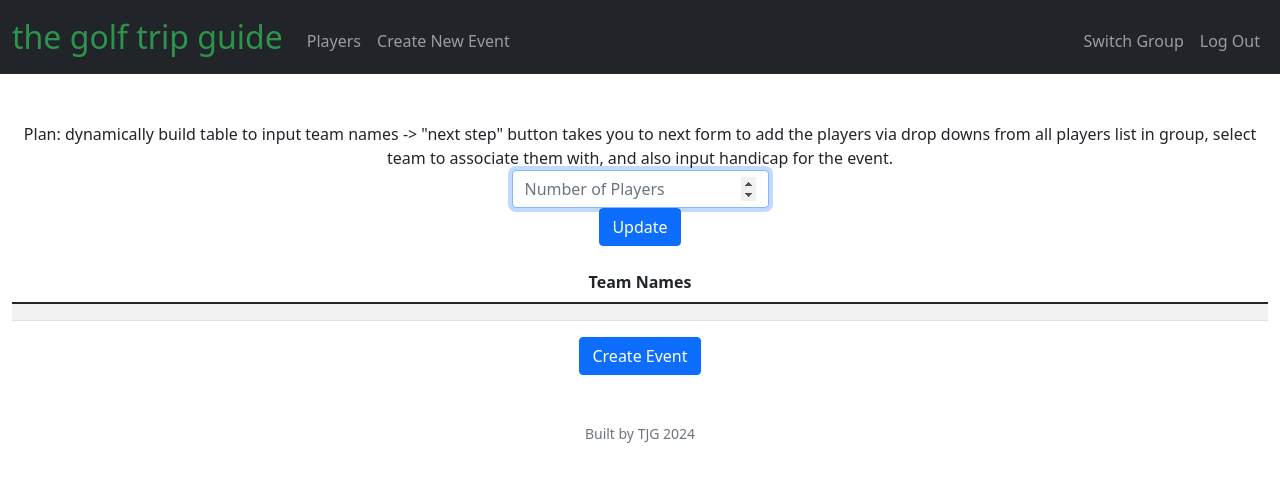
After one commit to tjg14/FD24mySQL, a Flask app: page /create_event in a window 1280 px wide. The commit adds this page. Shown: the top 482 px of the page. Run offline with Flask 3, Linux system fonts and the light colour scheme; a user stored in the database is signed in; lists and menus that the app fills with data are empty; some libraries are stand-ins or nearby versions.

Commit message:
create event started

```diff
--- a/app.py
+++ b/app.py
@@ -279,16 +279,35 @@ def edit_delete_player_complete():
 
     if request.method == "POST":
 
-       # Check if edit or delete request
-       edit_or_delete = request.form.get("edit_or_delete")
+        # Check if edit or delete request
+        edit_or_delete = request.form.get("edit_or_delete")
+        player_name = request.form.get("player_name")
 
-       if edit_or_delete == "edit":
-           new_player_name = request.form.get("new_player_name")
-           return apology("i plan to change players name")
-       elif edit_or_delete == "delete":
-           player_name = request.form.get("player_name")
-           #Check again no scores
-           return apology("i will delete this player")
+        if edit_or_delete == "edit":
+            new_player_name = request.form.get("new_player_name")
+            db.execute("UPDATE players SET player_name = ? WHERE player_name = ? AND group_id = ?",
+                new_player_name, player_name, session["group_id"])
+        elif edit_or_delete == "delete":
+            #Check again no scores
+            player_id = db.execute("SELECT * FROM players WHERE group_id = ? AND player_name =?", session["group_id"], player_name)[0]["id"]
+            player_scores = db.execute("SELECT * FROM scores WHERE player_id = ?", player_id)
+            if len(player_scores):
+                return apology("can't delete player with score history", 400)
 
+            #Delete from players database
+            db.execute("DELETE FROM players WHERE id = ?", player_id)
+        else:
+            return apology("no edit or delete request")
+
+        return redirect("/players")
     else:
         return redirect("/players")
+
+
+@app.route("/create_event", methods=["GET", "POST"])
+@login_required
+@group_login_required
+def create_event():
+    """Create Event"""
+
+    return render_template("create_event.html")
--- a/static/styles.css
+++ b/static/styles.css
@@ -36,3 +36,7 @@ nav .navbar-brand .group_title
 #player_table {
     vertical-align: middle;
 }
+
+.my-footer {
+    bottom: 0;
+}
--- /dev/null
+++ b/templates/create_event.html
@@ -0,0 +1,35 @@
+{% extends "layout.html" %}
+
+{% block title %}
+    Create Event
+{% endblock %}
+
+{% block main %}
+Plan: dynamically build table to input team names -> "next step" button takes you to next form to add the players via drop downs
+from all players list in group, select team to associate them with, and also input handicap for the event.
+    <form action="/create_event" method="post" id="create_event-form">
+        <div class="mb-3">
+            <input autocomplete="off" autofocus class="form-control mx-auto w-auto" name="num_players" placeholder="Number of Players" type="number">
+            <button class="btn btn-primary" id = "create_gruop-btn">Update</button>
+        </div>
+        <p></p>
+        <div>
+            <table class="table table-hover table-striped">
+                <thead>
+                    <tr>
+                        <th>Team Names</th>
+                    </tr>
+                </thead>
+                <tbody>
+                    <tr>
+                        <td></td>
+                    </tr>
+                </tbody>
+            </table>
+        </div>
+        <button class="btn btn-primary" id = "create_gruop-btn" type="submit">Create Event</button>
+    </form>
+    <script>
+
+    </script>
+{% endblock %}
--- a/templates/edit_delete_player.html
+++ b/templates/edit_delete_player.html
@@ -12,6 +12,7 @@
             <p>Current Name: {{ player_name }}</p>
             <form  action="/edit_delete_player_complete" method="post">
                 <input name="new_player_name" type="text" placeholder="New Player Name">
+                <input name="player_name" type="hidden" value="{{ player_name }}">
                 <input name="edit_or_delete" type="hidden" value="edit">
                 <button class="btn btn-primary" type="submit">Change Name</button>
             </form>
@@ -22,7 +23,7 @@
             <p>Current Name: {{ player_name }}</p>
             <p>Are you sure you want to delete this player?</p>
             <form action="/edit_delete_player_complete" method="post">
-                <input name="player_name_delete" type="hidden" value="{{ player_name }}">
+                <input name="player_name" type="hidden" value="{{ player_name }}">
                 <input name="edit_or_delete" type="hidden" value="delete">
                 <button class="btn btn-primary" type="submit">Delete Player</button>
             </form>
--- a/templates/layout.html
+++ b/templates/layout.html
@@ -38,7 +38,7 @@
                     {% elif session["user_id"] %}
                         <ul class="navbar-nav me-auto mt-2">
                             <li class="nav-item"><a class="nav-link" href="/players">Players</a></li>
-                            <li class="nav-item"><a class="nav-link" href="/">Create New Event</a></li>
+                            <li class="nav-item"><a class="nav-link" href="/create_event">Create New Event</a></li>
                         </ul>
                         <ul class="navbar-nav ms-auto mt-2">
                             <li class="nav-item"><a class="nav-link" href="/group">Switch Group</a></li>
```
Also changed, not shown: templates/players.html (+8 -4 lines), FD2024.db, 5 other files.
